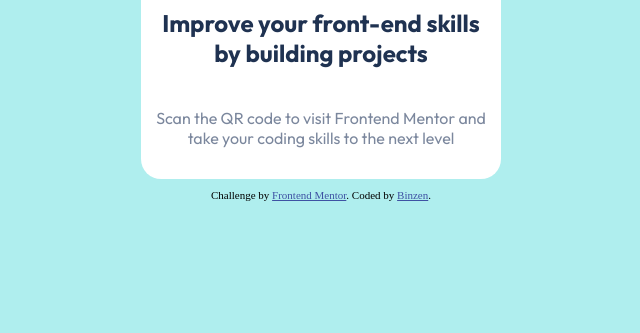
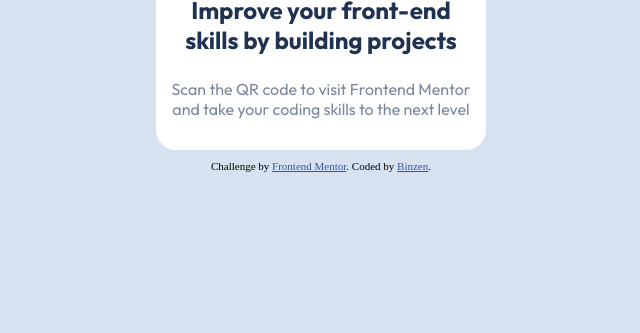
Before and after one commit to BrunoZENARI/qr-code-component-main, a plain HTML site: page index.html in a window 1280 px wide. Shown: the part 483-816 px from the top of the page, without its empty margins (319-959 px from the left). Drawn offline with Linux system fonts and the light colour scheme.

Commit message:
Version final QR-Code

```diff
--- a/style.css
+++ b/style.css
@@ -1,40 +1,28 @@
 @import url('https://fonts.googleapis.com/css2?family=Outfit:wght@400;700&display=swap');
 
 body{
-    background-color: paleturquoise;
+    margin: 0;
+    background-color: hsl(212, 45%, 89%);
     min-height: 100vh;
     display: flex;
     flex-direction: column;
     justify-content: center;
-    align-content: center;
+    align-items: center;
     overflow: hidden;
 }
 
-main{
-    display: flex;
-    justify-content: center;
-}
 
 .container-QR{
-    display: flex;
-    flex-direction: column;
-    max-width: 330px;
+    max-width: 300px;
     background-color: white;
     padding: 15px;
     border-radius: 20px;
-    margin: 0;
-}
-
-.element-QR{
-    display: flex;
-    justify-content: center;
-    width: 100%;
     text-align: center;
-
 }
 
 .element-QR img{
     border-radius: 15px;
+    width: 100%;
 }
 
 .first_section{
```
